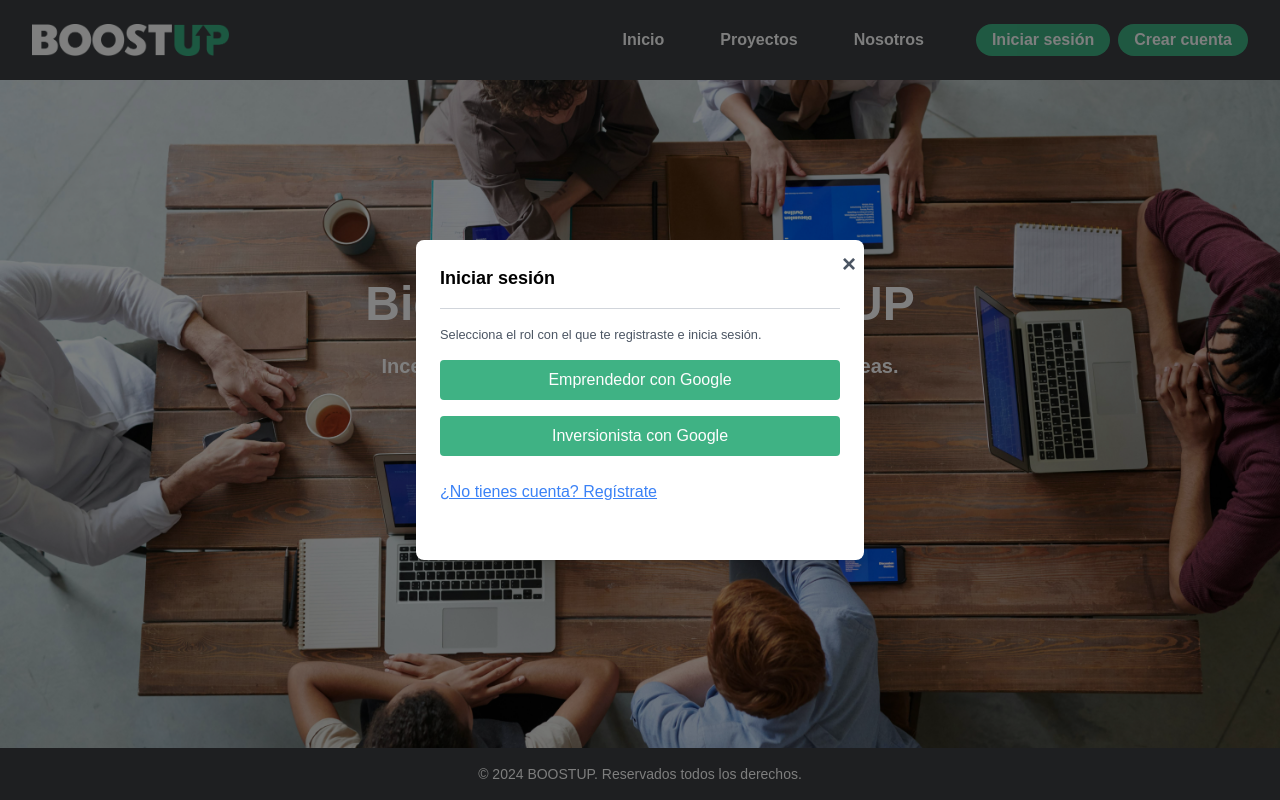
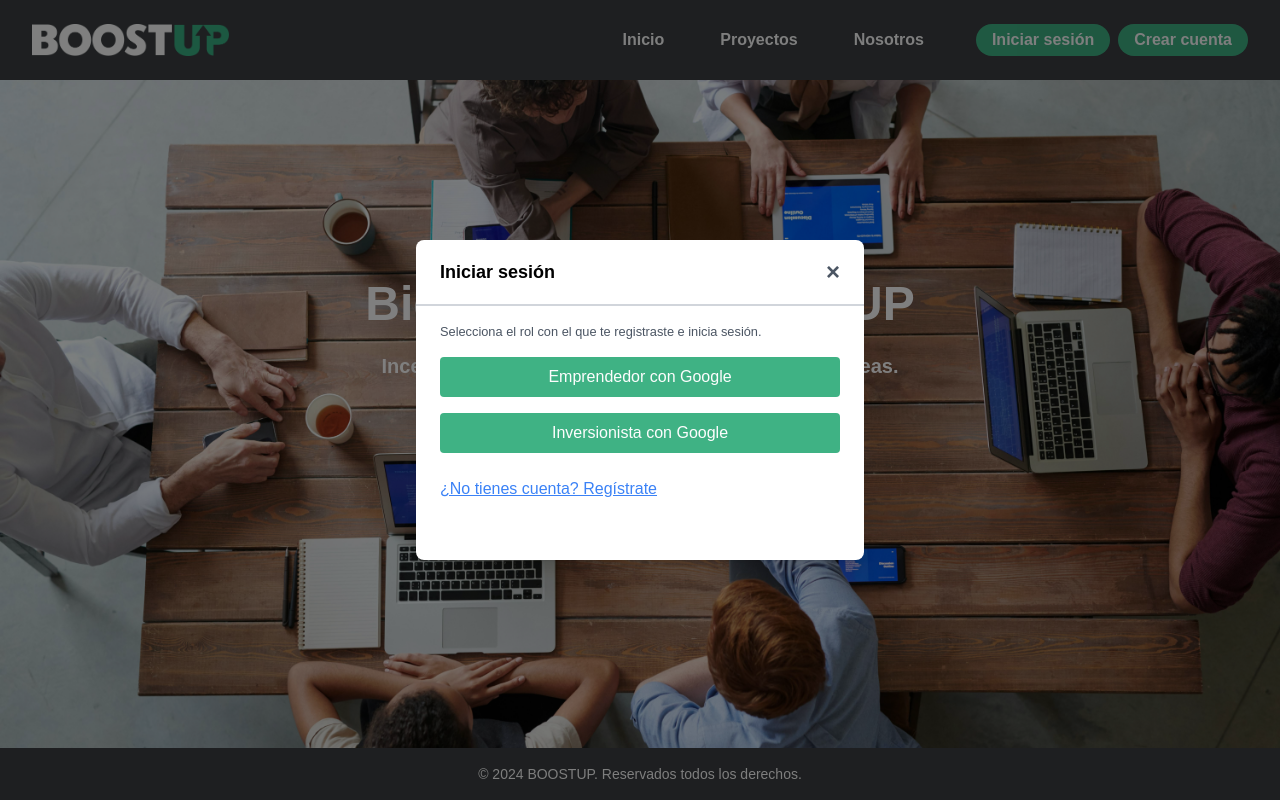
Before and after one commit to No-Country-simulation/c21-21-m-node-react, a Next.js app in the folder frontend/: page / in a window 1280 px wide. Both pictures are taken after a click on the button "Iniciar sesión". Built offline with nearby package versions, Linux system fonts and the light colour scheme; no server answers.

Commit message:
manejo de las llamadas a la api para registrarse e iniciar sesión, nuevo diseño modal para mostrar header en rojo cuando es un error y funcionalidad para auth

```diff
--- a/frontend/src/app/components/Auth.js
+++ b/frontend/src/app/components/Auth.js
@@ -1,6 +1,15 @@
 import Button from './Button';
+import { signIn } from 'next-auth/react';
 
 const Auth = ({ isLogin, toggleForm }) => {
+    const handleAuth = async (role, action) => {
+        if (!isLogin) {
+            localStorage.setItem('role', role);
+        }
+        localStorage.setItem('action', action);
+        await signIn('google');
+    }
+
     return (
         <>
             <div className="flex flex-col space-y-4">
@@ -11,13 +20,13 @@ const Auth = ({ isLogin, toggleForm }) => {
                 }
             </small>
                 <Button
-                    onClick={() => handleAuth('emprendedor')}
+                    onClick={() => handleAuth('emprendedor', isLogin ? 'login' : 'register')}
                     className="w-full px-4 py-2 bg-customGreen text-customWhite rounded
                         hover:bg-customGreen transition">
                         Emprendedor con Google
                 </Button>
                 <Button
-                    onClick={() => handleAuth('inversor')}
+                    onClick={() => handleAuth('inversor', isLogin ? 'login' : 'register')}
                     className="w-full px-4 py-2 bg-customGreen text-customWhite rounded
                         hover:bg-customGreen transition">
                         Inversionista con Google
--- a/frontend/src/app/components/Modal.js
+++ b/frontend/src/app/components/Modal.js
@@ -1,20 +1,23 @@
 import React from 'react';
 
-const Modal = ({ isOpen, onClose, title, size, children }) => {
+const Modal = ({ isOpen, onClose, title, size, children, isError }) => {
     if (!isOpen) return null;
 
     return (
         <div className="fixed inset-0 z-50 flex items-center justify-center bg-black bg-opacity-50 px-1">
-            <div className={`bg-white p-6 rounded-lg shadow-lg relative w-full mx-auto
-                overflow-hidden ${size}`}>
-                <button
-                    onClick={onClose}
-                    className="absolute top-2 right-2 text-gray-600 hover:text-gray-900 text-2xl font-bold">
-                    &times;
-                </button>
-                <h2 className="text-lg font-bold mb-4">{title}</h2>
-                <hr className="border-gray-300 mb-4" />
-                <div className={`overflow-y-auto ${size !== "max-w-sm" ? "h-[60vh]" : "h-[27vh]"}`}>{children}</div>
+            <div className={`bg-white rounded-lg shadow-lg relative w-full mx-auto overflow-hidden ${size}`}>
+                <div className={`px-6 py-4 flex items-center justify-between ${isError ? 'bg-red-500 text-white' : 'bg-transparent'}`}>
+                    <h2 className="text-lg font-bold">{title}</h2>
+                    <button
+                        onClick={onClose}
+                        className="text-gray-600 hover:text-gray-900 text-2xl font-bold">
+                        &times;
+                    </button>
+                </div>
+                <div className={`border-b-2 ${isError ? 'border-red-600' : 'border-gray-300'}`}></div>
+                <div className={`px-6 py-4 overflow-y-auto ${size !== "max-w-sm" ? "h-[60vh]" : "h-[27vh]"}`}>
+                    {children}
+                </div>
             </div>
         </div>
     );
--- a/frontend/src/app/page.js
+++ b/frontend/src/app/page.js
@@ -1,9 +1,40 @@
+"use client"
+import React, { useEffect, useState } from 'react';
 import Navbar from './components/Navbar';
 import Footer from './components/Footer';
 import Container from './components/Container';
+import Modal from './components/Modal';
 import backgroundImage from './assets/images/banner.jpg';
+import { useSession } from 'next-auth/react';
+import { useApiContext } from './contexts/ApiContext';
+import { useUserContext } from './contexts/UserContext';
+import userService from './api/services/userService';
 
 const Home = () => {
+    const { data: session } = useSession();
+    const [errorMessage, setErrorMessage] = useState('');
+    const { apiCalled, setApiCalled } = useApiContext();
+    const { user, setUser } = useUserContext();
+
+    useEffect(() => {
+        const action = localStorage.getItem('action');
+        const accessToken = session?.accessToken;
+
+        if (session && !apiCalled) {
+            setApiCalled(true);
+
+            if (action === 'register') {
+                userService.userRegister(accessToken, setUser, setApiCalled, setErrorMessage);
+            } else if (action === 'login') {
+                userService.userLogin(accessToken, setApiCalled, setErrorMessage);
+            }
+        }
+    }, [session, apiCalled, setUser]);
+
+    const closeModal = () => {
+        setErrorMessage('');
+    };
+
     return (
         <div
             className="flex flex-col min-h-screen bg-cover"
@@ -17,6 +48,14 @@ const Home = () => {
                 </div>
             </Container>
             <Footer />
+            <Modal
+                isOpen={!!errorMessage}
+                onClose={closeModal}
+                title="Error al ..."
+                size='max-w-md max-h-40'
+                isError={!!errorMessage}>
+                {errorMessage}
+            </Modal>
         </div>
     );
 };
```
